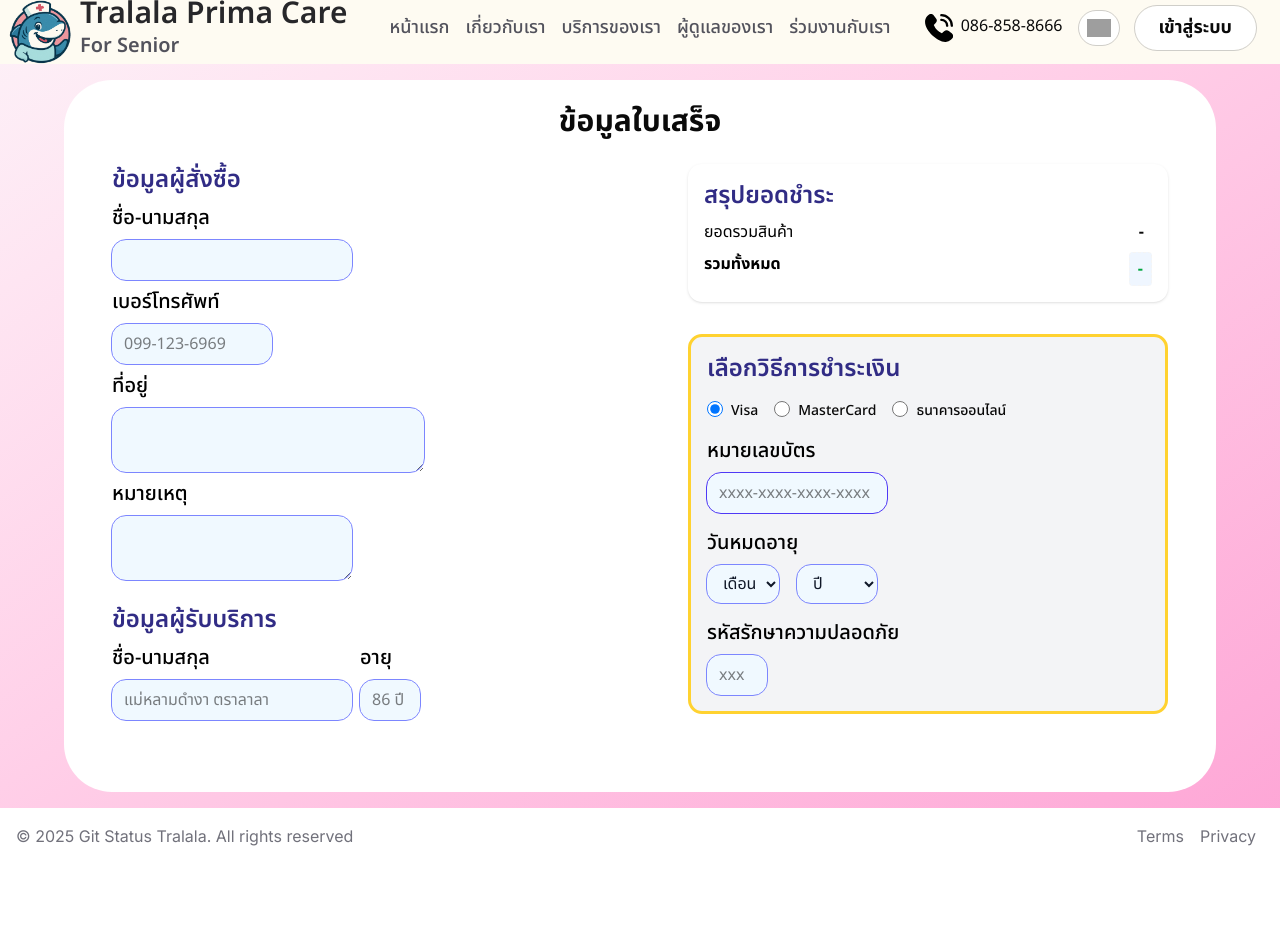
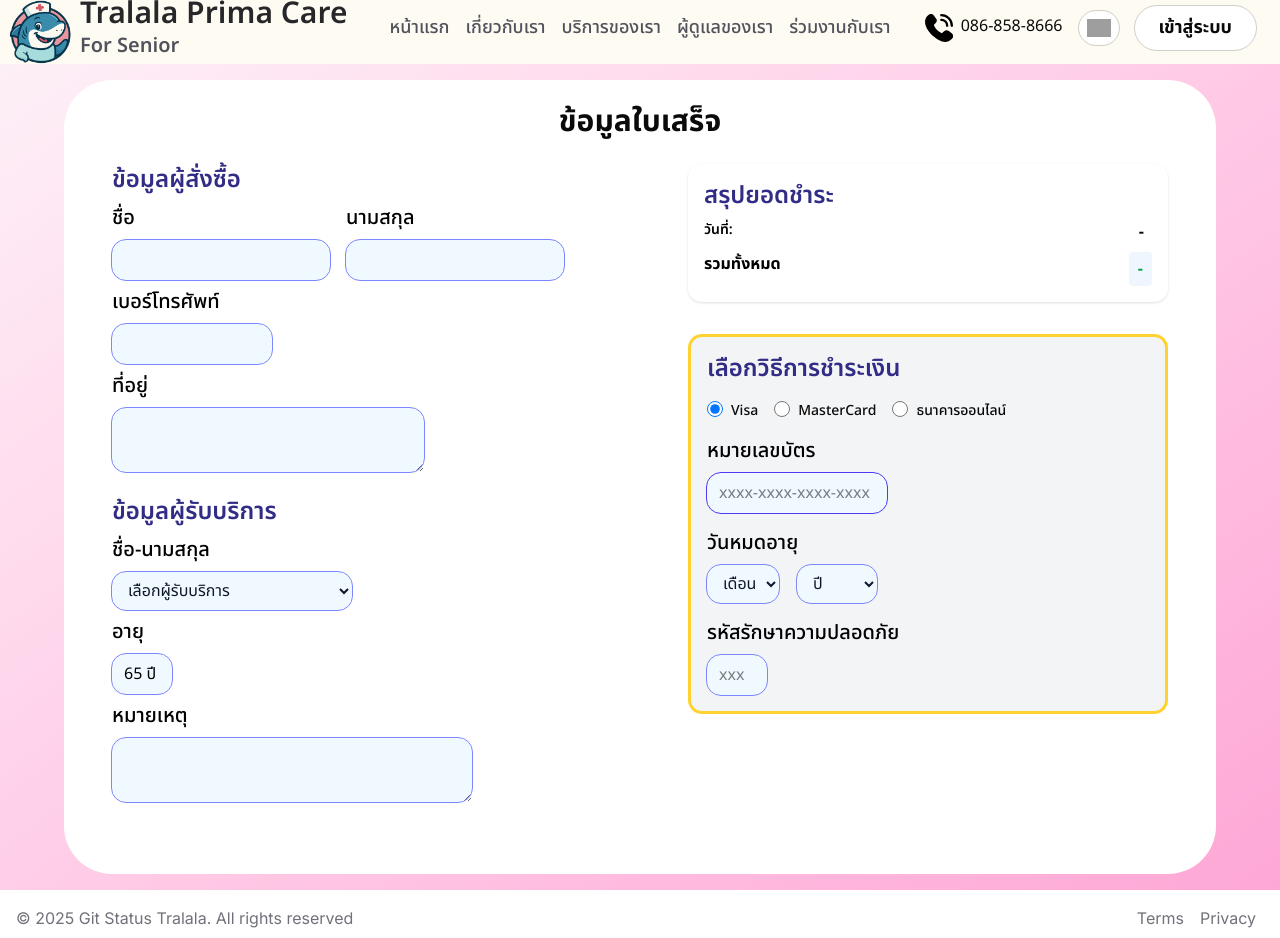
Before and after one commit to MemoJuice/project-tralala-react, a React (Vite) app: page /checkout in a window 1280 px wide. Before the commit the page ends 856 px from the top, so only its background shows below. Built offline with nearby package versions, Linux system fonts and the light colour scheme; grey boxes are pictures that could not be loaded.

Commit message:
apply state variable into context in Checkout page and its components

```diff
--- a/src/components/CheckoutForm.jsx
+++ b/src/components/CheckoutForm.jsx
@@ -1,44 +1,63 @@
-export default function CheckoutForm({formType, formData, handleChange, handleSubmit}) {
+export default function CheckoutForm({formType, formData, handleChange, seniorData}) {
 
   return (
     <div>
         { formType==="checkout" &&
         <div className="px-6 sm:px-12">
             <h2 className="text-2xl font-semibold text-indigo-900">ข้อมูลผู้สั่งซื้อ</h2>
+
             <div className="flex flex-col mt-2 mb-6 gap-2">
-                <div>
-                    <label className="block text-xl font-medium text-black">ชื่อ-นามสกุล</label>
-                    <input type="text" className="block w-full md:w-[50%] mt-2 mr-auto rounded-xl bg-sky-50 px-3 py-2 text-base text-black outline-1 outline-indigo-400 focus:outline-2 focus:outline-indigo-600 hover:outline-indigo-600" name="firstName" value={formData.firstName} onChange={handleChange} required />
+                <div className="flex gap-4">
+                    <div>
+                        <label className="block text-xl font-medium text-black">ชื่อ</label>
+                        <input type="text" className="block w-full mt-2 mr-auto rounded-xl bg-sky-50 px-3 py-2 text-base text-black outline-1 outline-indigo-400 focus:outline-2 focus:outline-indigo-600 hover:outline-indigo-600" name="billingFirstName" value={formData.billingFirstName} onChange={handleChange} required />
+                    </div>
+                    <div>
+                        <label className="block text-xl font-medium text-black">นามสกุล</label>
+                        <input type="text" className="block w-full mt-2 mr-auto rounded-xl bg-sky-50 px-3 py-2 text-base text-black outline-1 outline-indigo-400 focus:outline-2 focus:outline-indigo-600 hover:outline-indigo-600" name="billingLastName" value={formData.billingLastName} onChange={handleChange} required />
+                    </div>
                 </div>
 
                 <div>
                     <label className="block text-xl font-medium text-black">เบอร์โทรศัพท์</label>
-                    <input type="text" placeholder="099-123-6969" className="block w-full md:w-40 mt-2 mr-auto rounded-xl bg-sky-50 px-3 py-2 text-base text-black outline-1 outline-indigo-400 focus:outline-2 focus:outline-indigo-600 hover:outline-indigo-600" />
+                    <input type="text" className="block w-full md:w-40 mt-2 mr-auto rounded-xl bg-sky-50 px-3 py-2 text-base text-black outline-1 outline-indigo-400 focus:outline-2 focus:outline-indigo-600 hover:outline-indigo-600" name="billingPhone" value={formData.billingPhone} onChange={handleChange} required />
                 </div>
 
                 <div>
                     <label className="block text-xl font-medium text-black">ที่อยู่</label>
-                    <textarea className="block w-full md:w-[65%] h-21 md:h-16 mt-2 mr-auto rounded-xl bg-sky-50 px-3 py-2 text-base text-black outline-1 outline-indigo-400 focus:outline-2 focus:outline-indigo-600 hover:outline-indigo-600" />
-                </div>
-
-                <div>
-                    <label className="block text-xl font-medium text-black">หมายเหตุ</label>
-                    <textarea className="block w-full md:w-[50%] mt-2 mr-auto rounded-xl bg-sky-50 px-3 py-2 text-base text-black outline-1 outline-indigo-400 focus:outline-2 focus:outline-indigo-600 hover:outline-indigo-600" />
+                    <textarea className="block w-full md:w-[65%] h-21 md:h-16 mt-2 mr-auto rounded-xl bg-sky-50 px-3 py-2 text-base text-black outline-1 outline-indigo-400 focus:outline-2 focus:outline-indigo-600 hover:outline-indigo-600" name="billingAddress" value={formData.billingAddress} onChange={handleChange} required />
                 </div>
 
             </div>
 
             <h2 className="text-2xl font-semibold text-indigo-900">ข้อมูลผู้รับบริการ</h2>
-                <div className="flex gap-2 mt-2 mb-6">
-                <div className="w-[80%] md:w-[50%]">
-                    <label className="block text-xl font-medium text-black">ชื่อ-นามสกุล</label>
-                    <input type="text" placeholder="แม่หลามดำงา ตราลาลา" className="block w-full mt-2 mr-auto rounded-xl bg-sky-50 px-3 py-2 text-base text-black outline-1 outline-indigo-400 focus:outline-2 focus:outline-indigo-600 hover:outline-indigo-600" />
+
+            <div className="flex flex-col mt-2 mb-6 gap-2">
+
+                <div className="">
+                    <label className="col-span-2 block text-xl font-medium text-black">ชื่อ-นามสกุล</label>
+                    <div className="row-start-2 grid grid-cols-1 mt-2">
+                        <select className="col-start-1 row-start-1 w-[50%] rounded-xl bg-sky-50 py-1.5 pl-3 text-gray-900 outline-1 outline-indigo-400 focus:outline-2 focus:outline-indigo-600 hover:outline-indigo-600 hover:cursor-pointer" name="seniorId" value={formData.seniorId} onChange={handleChange} required>
+                            <option value="" disabled>เลือกผู้รับบริการ</option>
+                            <option value={seniorData.id}>{seniorData.firstName} {seniorData.lastName}</option>
+                        </select>
+                    </div>
                 </div>
-                <div className="w-15">
+
+                <div className="">
                     <label className="block text-xl font-medium text-black">อายุ</label>
-                    <input type="text" placeholder="86 ปี" className="block w-full mt-2 mr-auto rounded-xl bg-sky-50 px-3 py-2 text-base text-black outline-1 outline-indigo-400 focus:outline-2 focus:outline-indigo-600 hover:outline-indigo-600" />
+                    {}
+                    <p type="number" className="block w-15 mt-2 mr-auto rounded-xl bg-sky-50 px-3 py-2 text-base text-black outline-1 outline-indigo-400 focus:outline-2 focus:outline-indigo-600 hover:outline-indigo-600">
+                        {seniorData.age} ปี
+                    </p>
+                </div>
+
+                <div>
+                    <label className="block text-xl font-medium text-black">หมายเหตุ</label>
+                    <textarea className="block w-[75%] mt-2 mr-auto rounded-xl bg-sky-50 px-3 py-2 text-base text-black outline-1 outline-indigo-400 focus:outline-2 focus:outline-indigo-600 hover:outline-indigo-600" name="clientNote" value={formData.clientNote} onChange={handleChange} required />
                 </div>
             </div>
+
         </div>
         }
         { formType==="confirmation" &&
--- a/src/components/PaymentSummary.jsx
+++ b/src/components/PaymentSummary.jsx
@@ -4,7 +4,10 @@ export default function PaymentSummary({order}) {
         <h3 className="text-2xl font-semibold text-indigo-900 mb-2">สรุปยอดชำระ</h3>
         <dl className="space-y-2">
             <div className="grid grid-cols-[1fr_auto]">
-                <dt className="text-black">ยอดรวมสินค้า</dt>
+                <dt className="flex flex-col text-black">
+                    <p>{order.name}</p>
+                    <p className="text-sm font-semibold">วันที่: {order.startDate}</p>
+                </dt>
                 <dd className="font-bold px-2">
                     { order.price==="" ?
                         `-`
--- a/src/views/Checkout.jsx
+++ b/src/views/Checkout.jsx
@@ -12,11 +12,18 @@ export default function Checkout() {
   const {cart} = useContext(MessageContext);
   const [submitting, setSubmitting] = useState(false);
   const [formData, setFormData] = useState({
-    firstName: "",
-    lastName: "",
-    phone: "",
-    address: "",
-    clientNote: ""
+    billingFirstName: "",
+    billingLastName: "",
+    billingPhone: "",
+    billingAddress: "",
+    clientNote: "",
+    seniorId: ""
+  });
+  const [seniorData, setSeniorData] = useState({
+    id: "001",
+    firstName: "นางรื่นรมย์",
+    lastName: "คมบาดใจ",
+    age: "65"
   });
 
   const handleChange = (e) => {
@@ -33,13 +40,13 @@ export default function Checkout() {
     try {
     //   await axios.post(`${API}`, formData);
       console.log(formData);
-      setFormData({
-        firstName: "",
-        lastName: "",
-        phone: "",
-        address: "",
-        clientNote: ""
-      });
+      // setFormData({
+      //   billingFirstName: "",
+      //   billingLastName: "",
+      //   billingPhone: "",
+      //   billingAddress: "",
+      //   clientNote: ""
+      // });
       navigate("/order_confirmation");
     } catch (error) {
       console.error("Error submitting checkout info:", error);
@@ -54,7 +61,7 @@ export default function Checkout() {
         <form onSubmit={handleSubmit} className="bg-white my-4 mx-auto w-[90%] rounded-[3rem] font-noto">
           <h1 className="block text-center py-6 px-10 font-bold text-3xl">ข้อมูลใบเสร็จ</h1>
           <div className="grid grid-cols-1 md:grid-cols-2 pb-4">
-            <CheckoutForm formType={formType} submitting={submitting} formData={formData} handleChange={handleChange} handleSubmit={handleSubmit} />
+            <CheckoutForm formType={formType} submitting={submitting} formData={formData} handleChange={handleChange} handleSubmit={handleSubmit} seniorData={seniorData} />
             <div className="px-6 sm:px-12">
               <PaymentSummary order={cart} />
               <PaymentForm />
```
